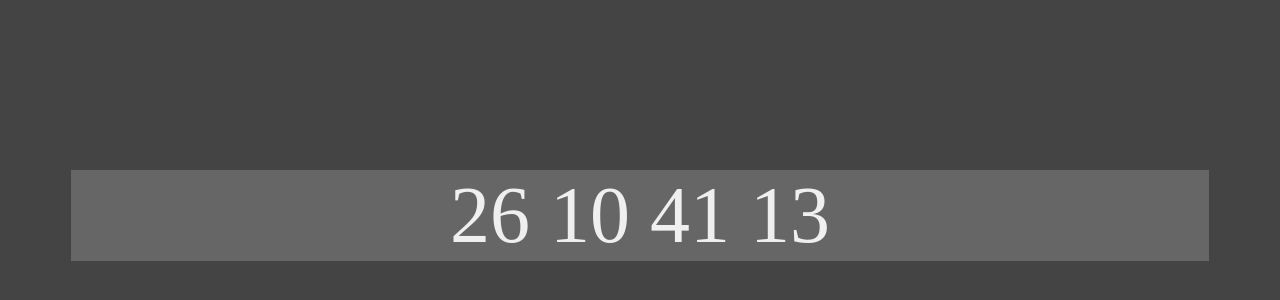
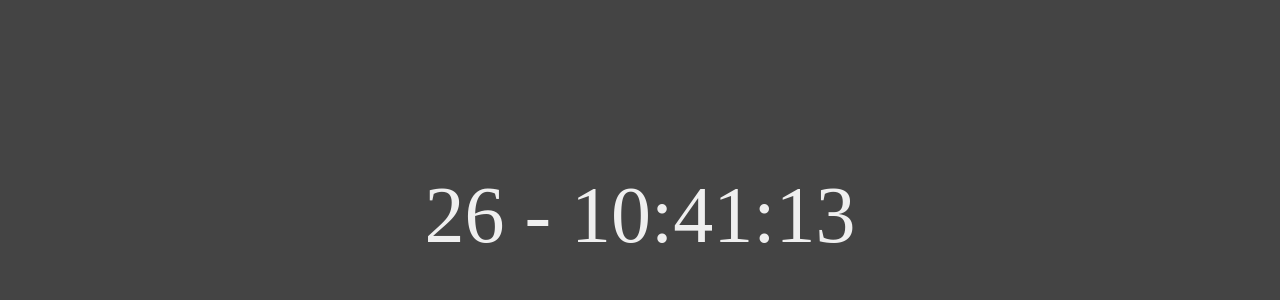
Before and after one commit to osvaldoaurelio/osvaldoaurelio.github.io, a plain HTML site: page c_r/index.html in a window 1280 px wide. Shown: the part 78-378 px from the top of the page. Drawn offline with Linux system fonts and the light colour scheme.

Commit message:
contador regressivo CPBSB2 funcional - pequeno ajuste

```diff
--- a/c_r/index.html
+++ b/c_r/index.html
@@ -15,7 +15,6 @@
       margin-right: auto;
       width: 90%;
       font-size: 5em;
-      background-color: #666;
       text-align: center;
     }
   </style>
@@ -34,7 +33,7 @@
       s -= h * 60 * 60;
       let m = Math.floor(s/60);
       s -= m * 60;
-      document.getElementById("conteiner").innerHTML = d + ' ' + h + ' ' + m + ' ' + s;
+      document.getElementById("conteiner").innerHTML = d + ' - ' + h + ':' + m + ':' + s;
     }
   </script>
 </body>
```
